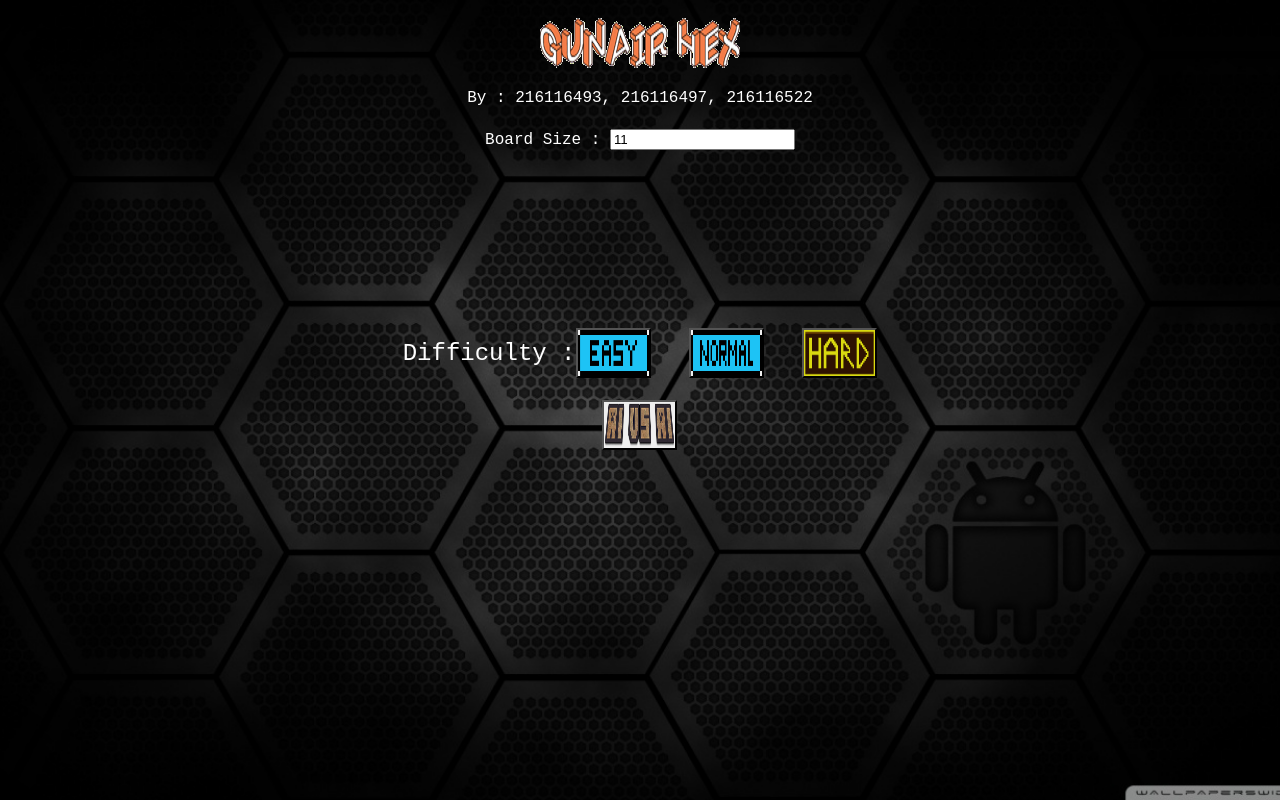
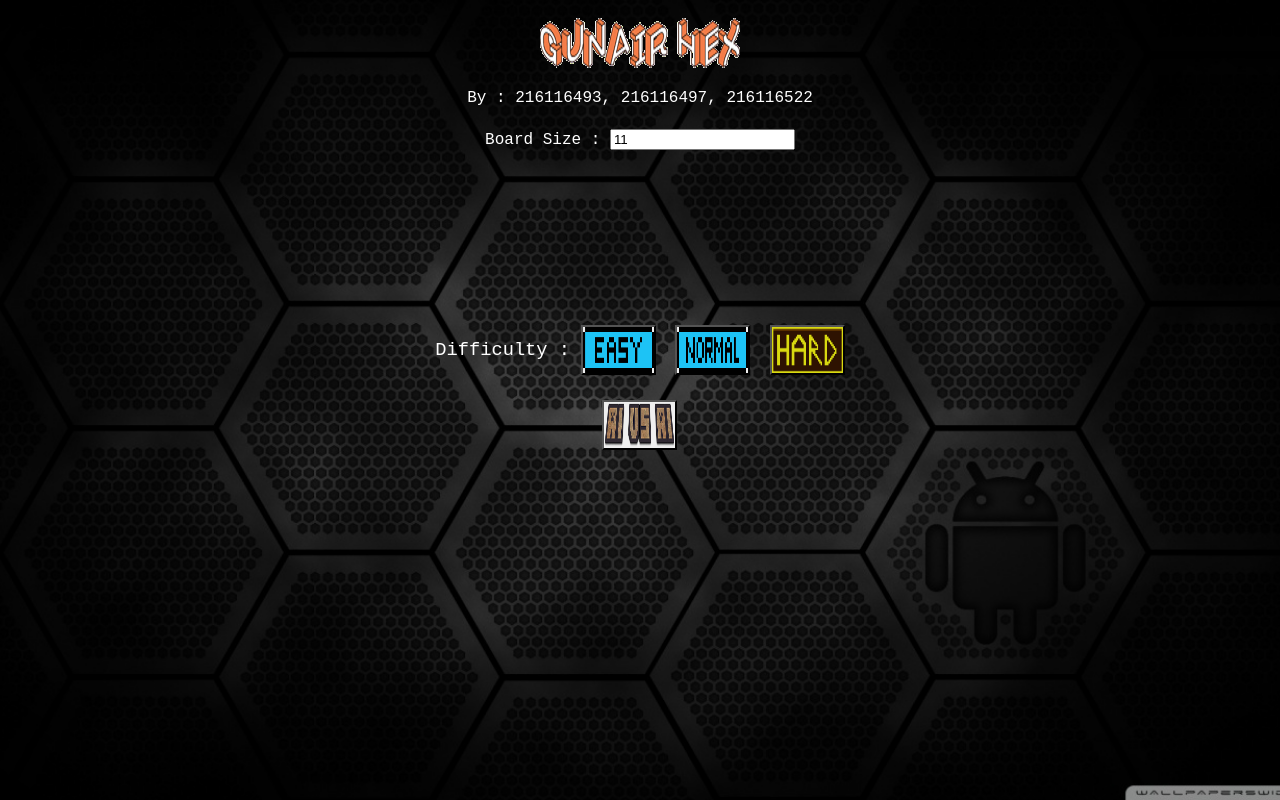
Before and after one commit to Smankusors/gunair-hex-ai, a plain HTML site: page index.html in a window 1280 px wide. Drawn offline with Linux system fonts and the light colour scheme.

Commit message:
fix tampilan dan PWA...

```diff
--- a/index.html
+++ b/index.html
@@ -2,6 +2,7 @@
     <head>
         <meta charset="UTF-8" />
         <meta name="viewport" content="width=device-width, initial-scale=1.0" />
+        <meta name="theme-color" content="#000000" />
         <link rel="manifest" href="manifest.json">
         <script src="jquery.min.js"></script>
         <style>
@@ -127,9 +128,9 @@
                 <span style="color:white; font-weight: 100">Board Size : <input type='number' id="besarPapan" value=11></span>
             </center>
             <div id='difficulty'>
-                <h2><div style="color:white; font-weight: 100">Difficulty : </div></h2>
-                <button id='easy' class='tombolDifficulty' ></button>&nbsp;&nbsp;&nbsp;&nbsp;
-                <button id='normal' class='tombolDifficulty'></button>&nbsp;&nbsp;&nbsp;&nbsp;
+                <h3><div style="color:white; font-weight: 100">Difficulty :&nbsp;</div></h3>
+                <button id='easy' class='tombolDifficulty' ></button>&nbsp;&nbsp;
+                <button id='normal' class='tombolDifficulty'></button>&nbsp;&nbsp;
                 <button id='hard' class='tombolDifficulty'></button>
             </div>
             <button id='duaPlayer'></button>
--- a/sw.js
+++ b/sw.js
@@ -56,7 +56,7 @@ self.addEventListener("fetch", function(event) {
             }).catch(function() {
                 return caches.match(event.request).then(function(response) {
                     if (response) return response;
-                    return new Response(null, {status: 408, ok: false, statusText: "no inet"});
+                    return new Response(null, {status: 200, ok: false, statusText: "no inet"});
                 });
             });
         })
```
Also changed, not shown: manifest.json.
